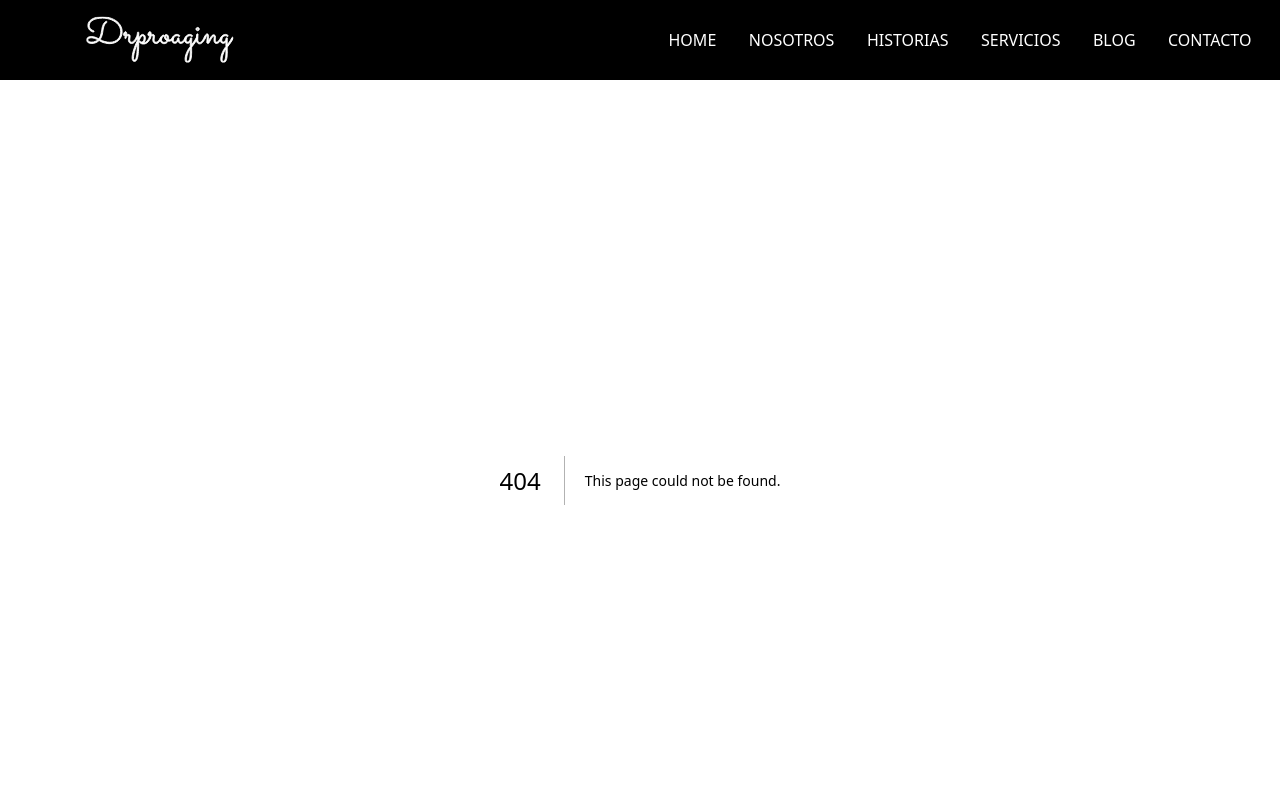
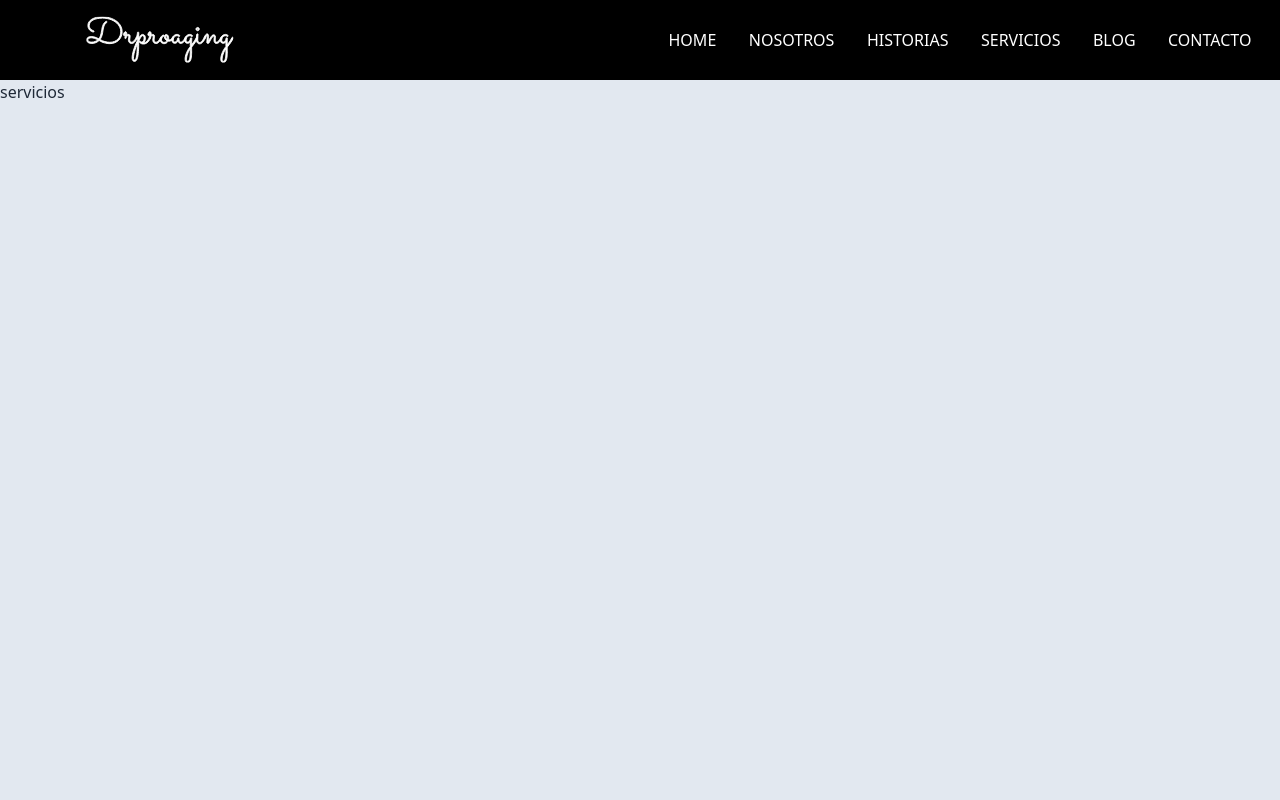
Before and after one commit to arcav/drproaging, a Next.js app: page /Servicios in a window 1280 px wide. Before the commit this address had no page. Shown: the top 800 px of the page. Built offline with nearby package versions, Linux system fonts and the light colour scheme.

Commit message:
featurte:page servicios basic

```diff
--- /dev/null
+++ b/pages/Servicios.jsx
@@ -0,0 +1,6 @@
+import React from "react";
+const Servicios = () => {
+  return <div>servicios</div>;
+};
+
+export default Servicios;
```
